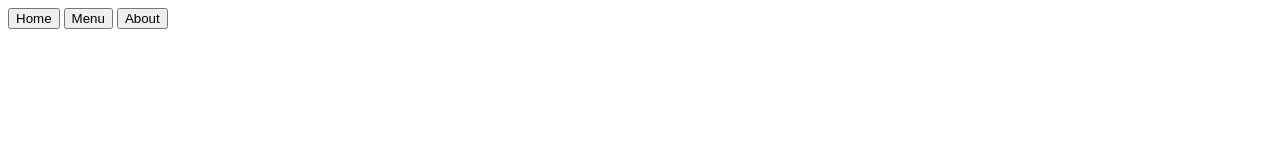
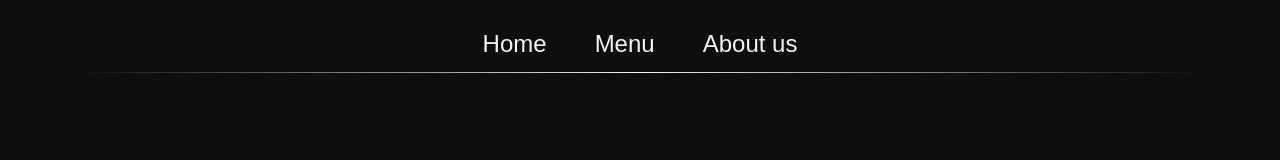
Before and after one commit to Sveldevorls/odin-restaurant-page, a website built with webpack: page src/template.html in a window 1280 px wide. Built offline with nearby package versions, Linux system fonts and the light colour scheme.

Commit message:
Add styling for template.html

```diff
--- a/package.json
+++ b/package.json
@@ -7,7 +7,6 @@
   "license": "ISC",
   "devDependencies": {
     "css-loader": "^7.1.2",
-    "html-loader": "^5.1.0",
     "html-webpack-plugin": "^5.6.3",
     "style-loader": "^4.0.0",
     "webpack": "^5.97.1",
--- a/src/index.js
+++ b/src/index.js
@@ -1 +1 @@
-console.log("running")
+import "./style.css"
--- /dev/null
+++ b/src/style.css
@@ -0,0 +1,61 @@
+:root {
+    --color-dark: #0e0e0e;
+    --color-light: #f4f4f4;
+}
+
+* {
+    box-sizing: border-box;
+    margin: 0;
+    padding: 0;
+}
+
+body {
+    background-color: var(--color-dark);
+
+    min-height: 100vh;
+    display: flex;
+    flex-direction: column;
+    align-items: center;
+}
+
+header {
+    width: 100%;
+    padding: 1em;
+
+    display: flex;
+    flex-direction: column;
+    align-items: center;
+}
+
+header::after {
+    content: "";
+    height: 1px;
+    width: 90%;
+    margin: 0 auto;
+    background: linear-gradient(90deg, var(--color-dark) 0%,
+                                       var(--color-light) 50%,
+                                       var(--color-dark) 100%);
+}
+
+nav {
+    width: inherit;
+    display: flex;
+    justify-content: center;
+    gap: 3em;
+}
+
+button {
+    transition: color 0.5s;
+    font-size: 1.5rem;
+    color: var(--color-light);
+    width: fit-content;
+    height: 2lh;
+    background-color: var(--color-dark);
+    border: none;
+}
+
+button:hover {
+    cursor: pointer;
+    color: gold;
+    transition: color 0.5s;
+}
--- a/src/template.html
+++ b/src/template.html
@@ -10,7 +10,7 @@
         <nav>
             <button id="home">Home</button>
             <button id="menu">Menu</button>
-            <button id="about">About</button>
+            <button id="about">About us</button>
         </nav>
     </header>
     <div id="content"></div>
--- a/webpack.config.js
+++ b/webpack.config.js
@@ -24,10 +24,6 @@ module.exports = {
         test: /\.(png|jpg)$/i,
         type: "asset/resource",
       },
-      {
-        test: /\.html$/,
-        loader: 'html-loader',
-      },
     ],
   },
 };
```
